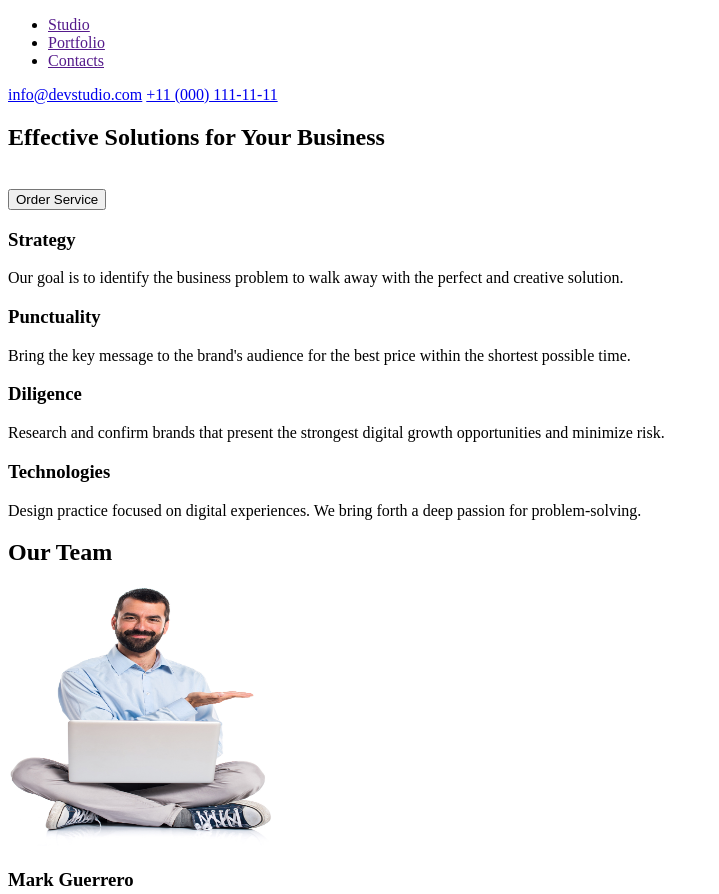
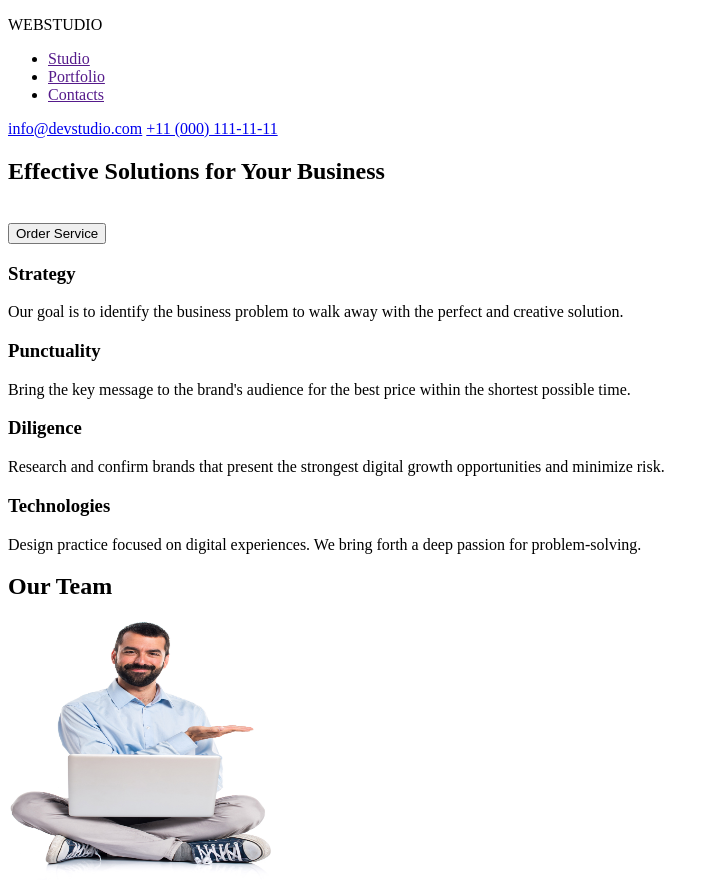
Before and after one commit to petronela88/goit-markup-hw-01, a plain HTML site: page index.html in a window 1280 px wide. Shown: the top 894 px of the page, without its empty margins (0-719 px from the left). Drawn offline with Linux system fonts and the light colour scheme.

Commit message:
last update

```diff
--- a/index.html
+++ b/index.html
@@ -7,6 +7,7 @@
 </head>
 <body>
     <header>
+        <p>WEB<span>STUDIO</span></p>
         <nav>
             <ul>
                 <li><a href="">Studio</a></li>
```
Also changed, not shown: 1 other file.
